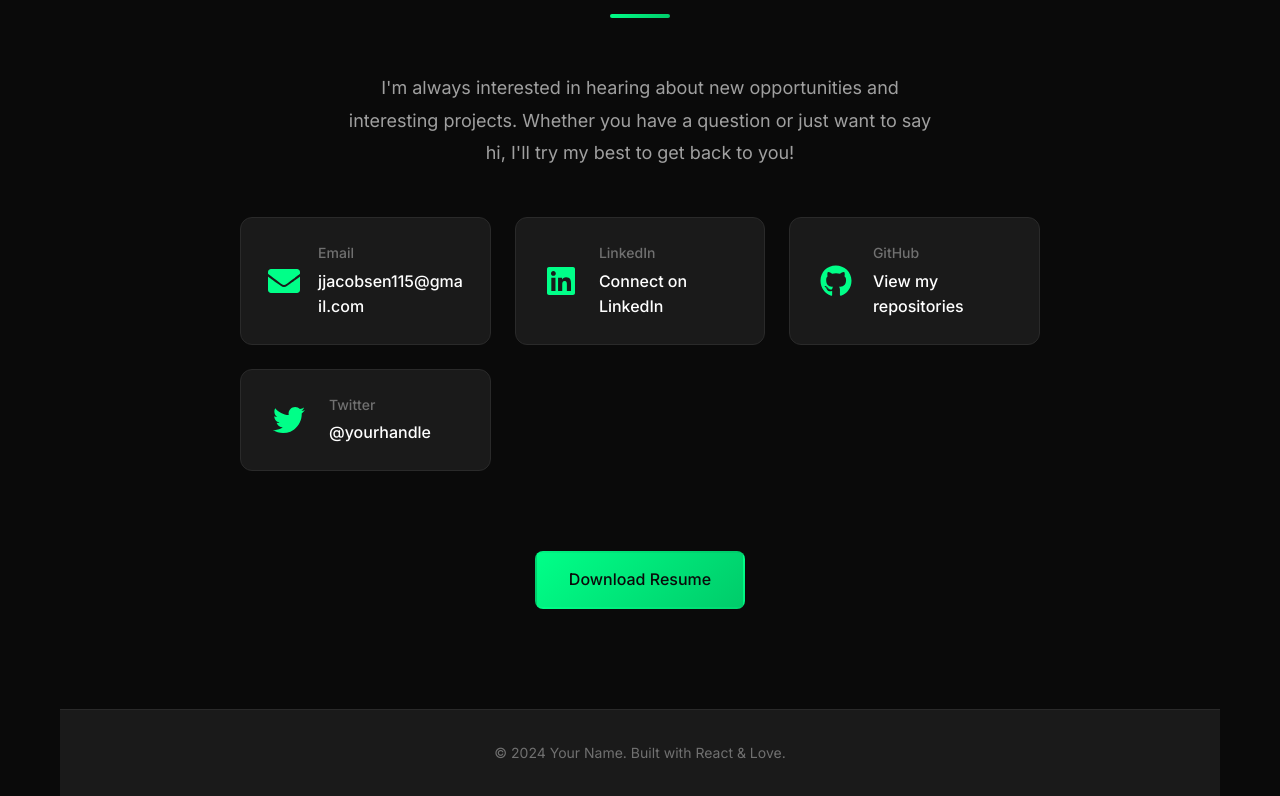
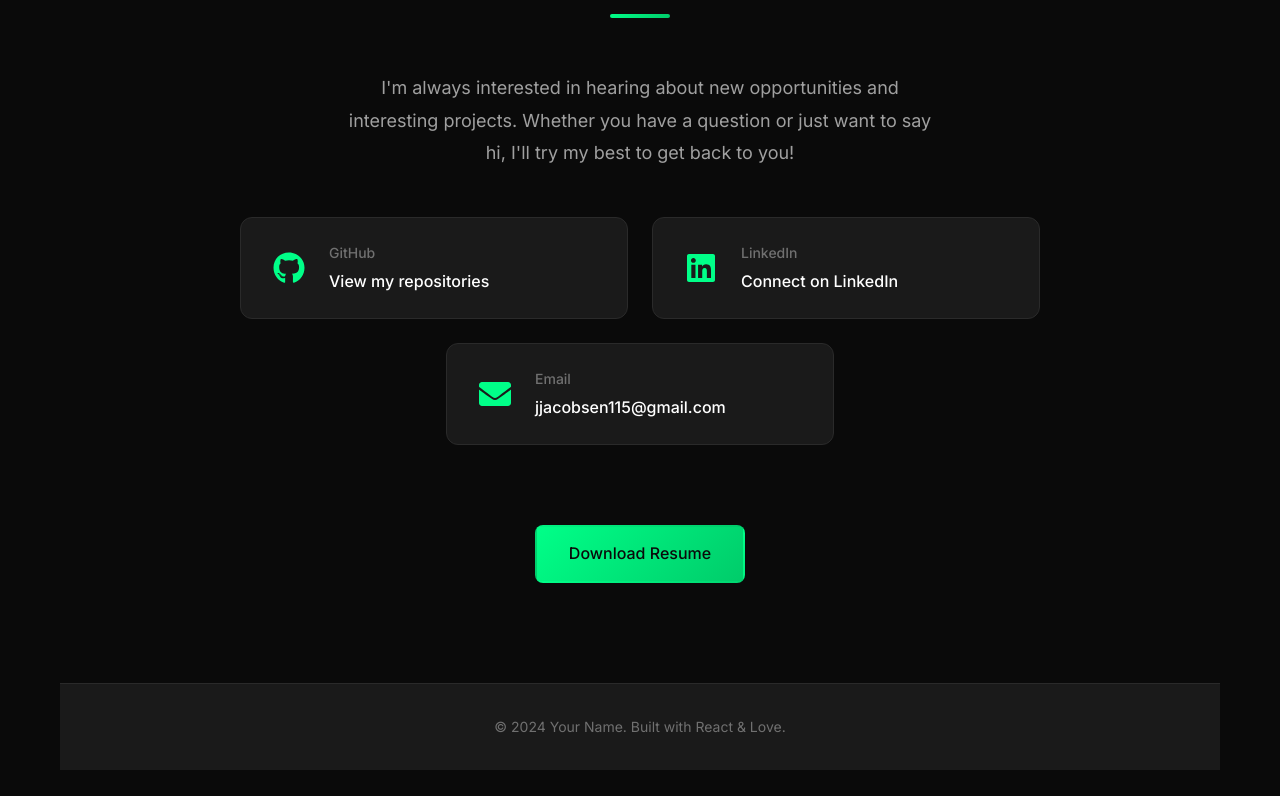
Before and after one commit to jjjacobsen/website, a React (Vite) app: page / in a window 1280 px wide. Shown: the part 2824-3620 px from the top of the page. After the commit the page ends 3594 px from the top, so only its background shows below. Built offline with nearby package versions, Linux system fonts and the light colour scheme.

Commit message:
make project contact methods look better

```diff
--- a/src/components/Contact.css
+++ b/src/components/Contact.css
@@ -28,10 +28,16 @@
 
 .contact-methods {
   display: grid;
-  grid-template-columns: repeat(auto-fit, minmax(250px, 1fr));
+  grid-template-columns: repeat(2, 1fr);
   gap: 1.5rem;
   width: 100%;
   margin-bottom: 3rem;
+}
+
+.contact-method:last-child:nth-child(odd) {
+  grid-column: 1 / -1;
+  width: calc(50% - 0.75rem);
+  margin: 0 auto;
 }
 
 .contact-method {
@@ -80,7 +86,12 @@
   font-weight: 500;
   word-wrap: break-word;
   overflow-wrap: break-word;
-  word-break: break-word;
+}
+
+.contact-value.email {
+  overflow-wrap: anywhere;
+  word-break: normal;
+  hyphens: none;
 }
 
 .contact-cta {
--- a/src/components/Contact.jsx
+++ b/src/components/Contact.jsx
@@ -1,15 +1,15 @@
 import React from "react";
 import { motion } from "framer-motion";
-import { FaEnvelope, FaLinkedin, FaGithub, FaTwitter } from "react-icons/fa";
+import { FaEnvelope, FaLinkedin, FaGithub } from "react-icons/fa";
 import "./Contact.css";
 
 const Contact = () => {
   const contactMethods = [
     {
-      icon: <FaEnvelope />,
-      label: "Email",
-      value: "jjacobsen115@gmail.com",
-      href: "mailto:jjacobsen115@gmail.com",
+      icon: <FaGithub />,
+      label: "GitHub",
+      value: "View my repositories",
+      href: "#",
     },
     {
       icon: <FaLinkedin />,
@@ -18,16 +18,10 @@ const Contact = () => {
       href: "#",
     },
     {
-      icon: <FaGithub />,
-      label: "GitHub",
-      value: "View my repositories",
-      href: "#",
-    },
-    {
-      icon: <FaTwitter />,
-      label: "Twitter",
-      value: "@yourhandle",
-      href: "#",
+      icon: <FaEnvelope />,
+      label: "Email",
+      value: "jjacobsen115@gmail.com",
+      href: "mailto:jjacobsen115@gmail.com",
     },
   ];
 
@@ -72,7 +66,13 @@ const Contact = () => {
               <span className="contact-icon">{method.icon}</span>
               <div className="contact-details">
                 <span className="contact-label">{method.label}</span>
-                <span className="contact-value">{method.value}</span>
+                <span
+                  className={`contact-value ${
+                    method.label.toLowerCase() === "email" ? "email" : ""
+                  }`}
+                >
+                  {method.value}
+                </span>
               </div>
             </motion.a>
           ))}
```
